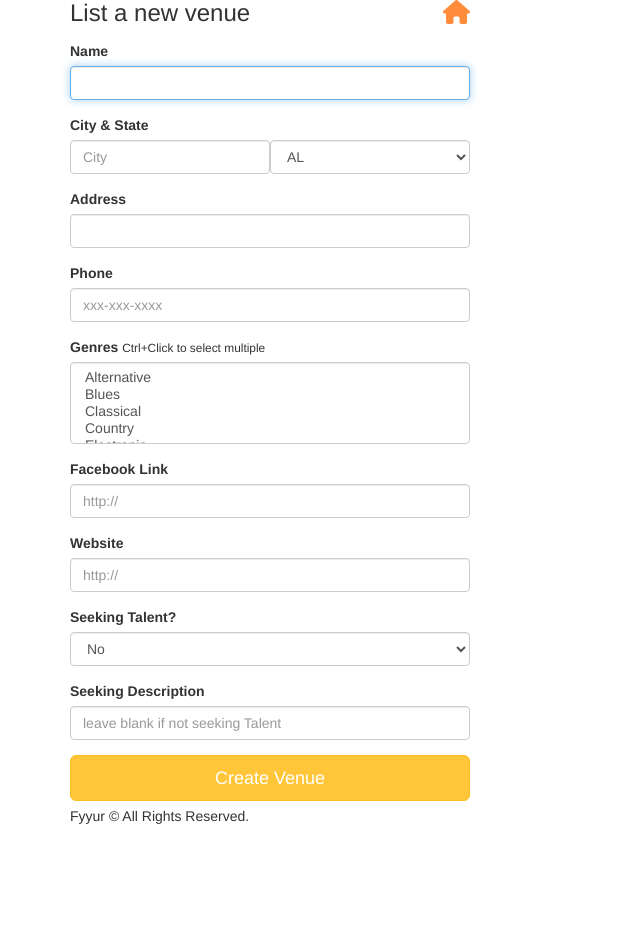
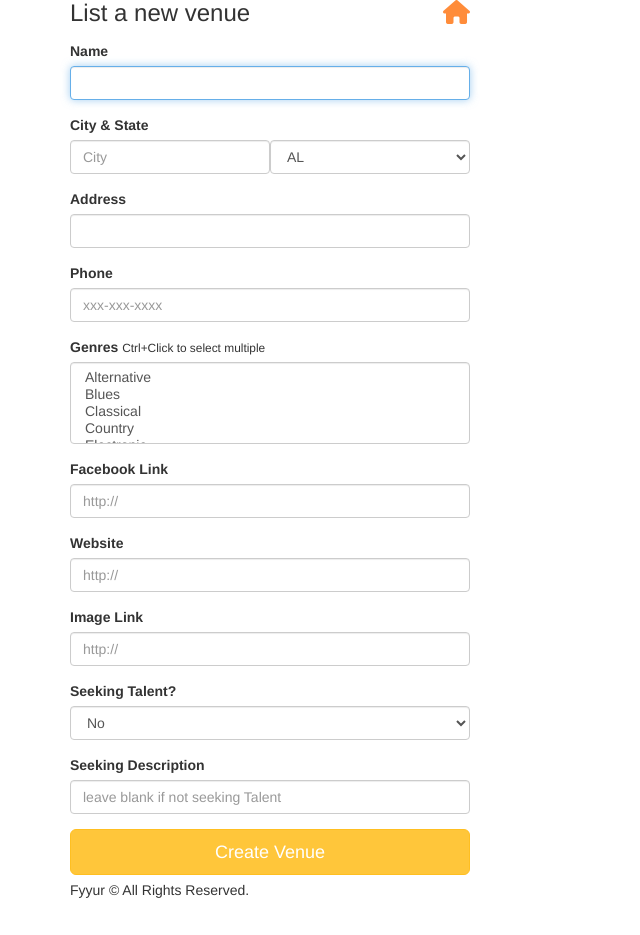
Before and after one commit to ShauravT/fyyur, a Flask app: page /venues/create in a window 1280 px wide. Shown: the part 95-1030 px from the top of the page, without its empty margins (0-640 px from the left). Before the commit the page ends 919 px from the top, so only its background shows below. Run offline with Flask 2, Linux system fonts and the light colour scheme; some libraries are stand-ins or nearby versions.

Commit message:
style: edit /venue/create to /venues/create

```diff
--- a/templates/forms/new_venue.html
+++ b/templates/forms/new_venue.html
@@ -2,7 +2,7 @@
 {% block title %}New Venue{% endblock %}
 {% block content %}
   <div class="form-wrapper">
-    <form action="/venue/create" method="post" class="form">
+    <form action="/venues/create" method="post" class="form">
       <h3 class="form-heading">List a new venue <a href="{{ url_for('index') }}" title="Back to homepage"><i class="fa fa-home pull-right"></i></a></h3>
       <div class="form-group">
         <label for="name">Name</label>
@@ -41,6 +41,10 @@
         {{ form.website(class_ = 'form-control', placeholder='http://', autofocus = true)}}
       </div>
       <div class="form-group">
+        <label for="image_link">Image Link</label>
+        {{ form.image_link(class_ = 'form-control', placeholder='http://', autofocus = true)}}
+      </div>
+      <div class="form-group">
         <label for="seeking_talent">Seeking Talent?</label>
         {{ form.seeking_talent(class_='form-control', autofocus = true)}}
       </div>
```
